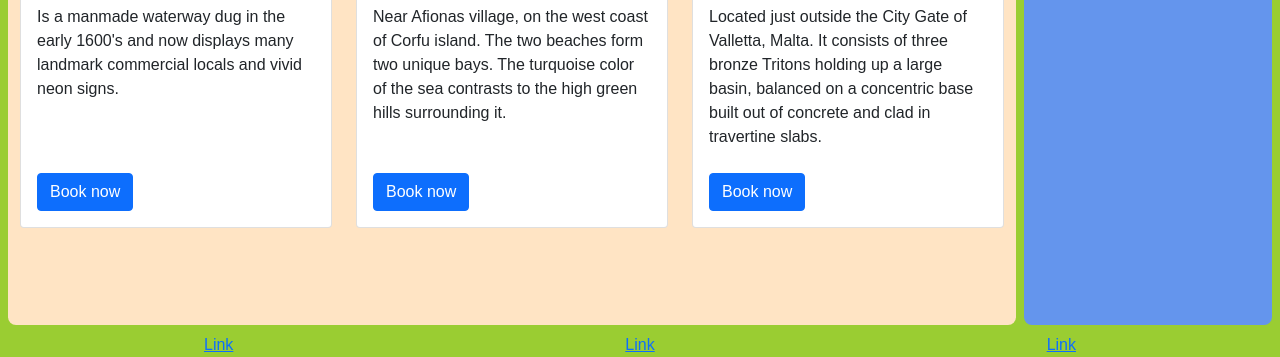
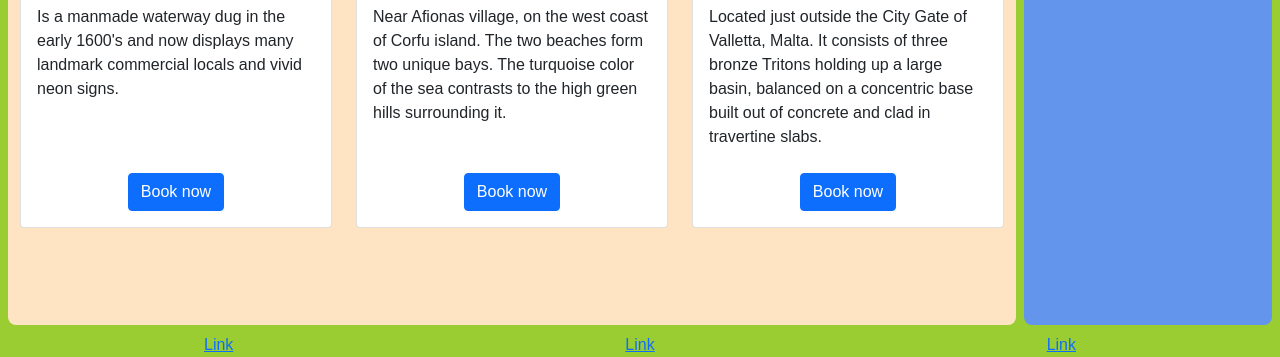
Before and after one commit to andogoiko/Upgraded_radio_patio, a website built with Parcel: page index.html in a window 1280 px wide. Shown: the part 445-802 px from the top of the page. Built offline with nearby package versions, Linux system fonts and the light colour scheme; a web font is replaced by a local one.

```diff
--- a/partial/content.html
+++ b/partial/content.html
@@ -12,7 +12,7 @@
                 <div class="card-body d-flex flex-column">
                     <h5 class="card-title">Dōtonbori Canal</h5>
                     <p class="card-text mb-4">Is a manmade waterway dug in the early 1600's and now displays many landmark commercial locals and vivid neon signs.</p>
-                    <a href="#" class="btn btn-primary mt-auto align-self-start">Book now</a>
+                    <a href="#" class="btn btn-primary mt-auto align-self-center">Book now</a>
                 </div>
             </div>
         </div>
@@ -23,7 +23,7 @@
                 <div class="card-body d-flex flex-column">
                     <h5 class="card-title">Porto Timoni Double Beach</h5>
                     <p class="card-text mb-4">Near Afionas village, on the west coast of Corfu island. The two beaches form two unique bays. The turquoise color of the sea contrasts to the high green hills surrounding it.</p>
-                    <a href="#" class="btn btn-primary mt-auto align-self-start">Book now</a>
+                    <a href="#" class="btn btn-primary mt-auto align-self-center">Book now</a>
                 </div>
             </div>
         </div>
@@ -34,7 +34,7 @@
                 <div class="card-body d-flex flex-column">
                     <h5 class="card-title">Tritons Fountain</h5>
                     <p class="card-text mb-4">Located just outside the City Gate of Valletta, Malta. It consists of three bronze Tritons holding up a large basin, balanced on a concentric base built out of concrete and clad in travertine slabs.</p>
-                    <a href="#" class="btn btn-primary mt-auto align-self-start">Book now</a>
+                    <a href="#" class="btn btn-primary mt-auto align-self-center">Book now</a>
                 </div>
             </div>
         </div>
```
